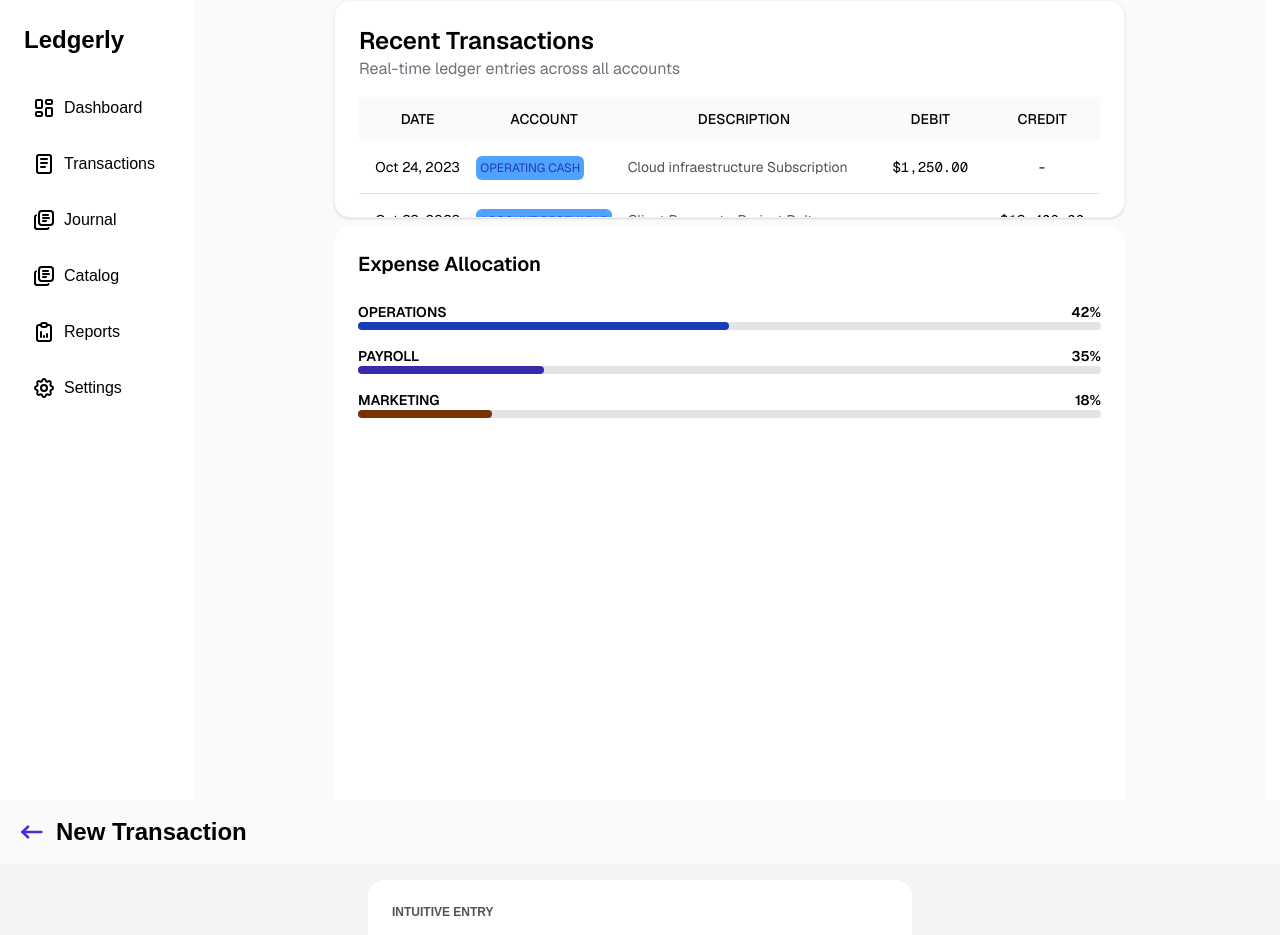
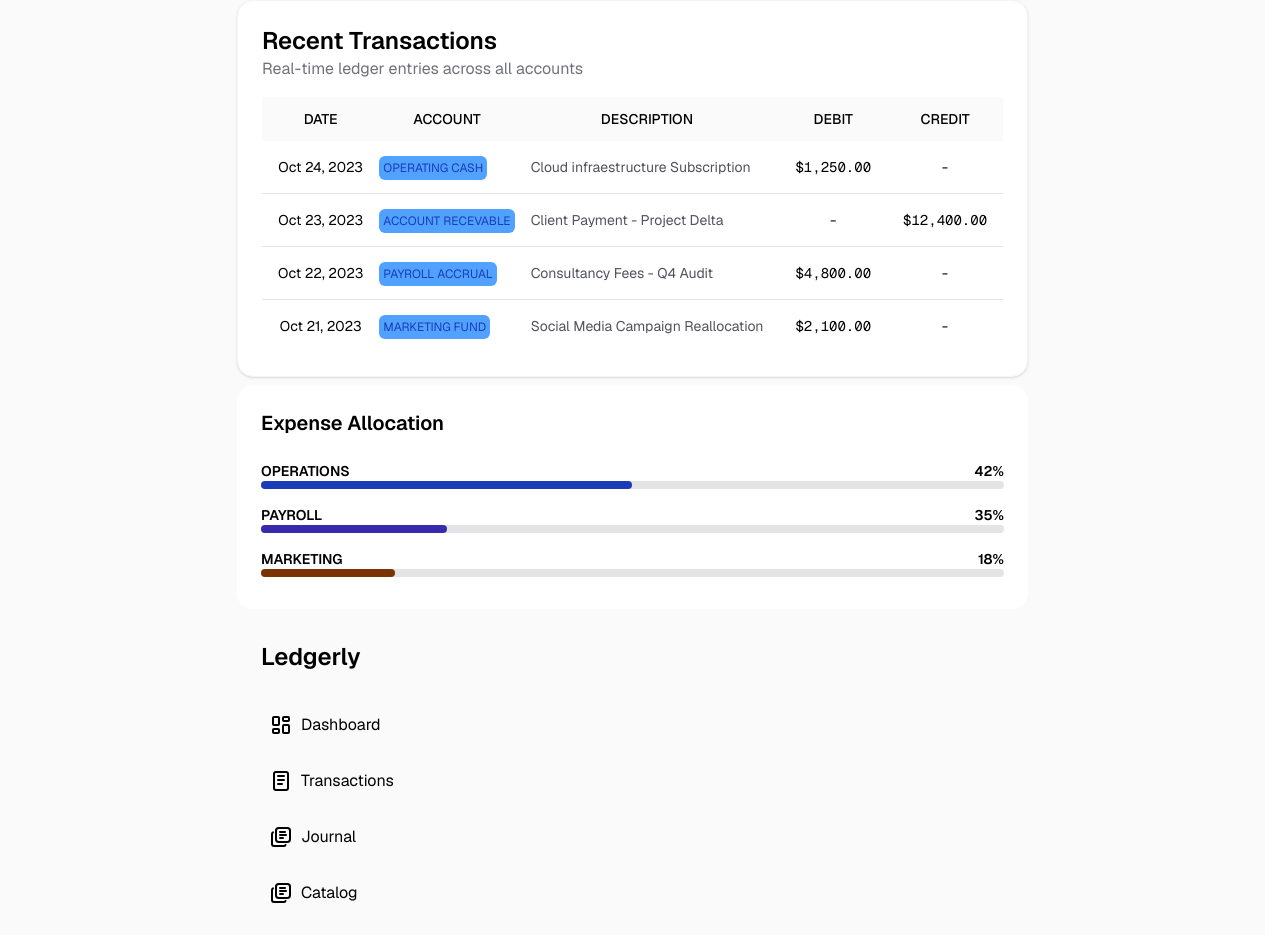
Before and after one commit to kevinmontanodev/Ledgerly, a Next.js app: page / in a window 1280 px wide. Shown: the top 935 px of the page. Built offline with nearby package versions, Linux system fonts and the light colour scheme.

Commit message:
refactor: update layout

```diff
--- a/src/app/layout.tsx
+++ b/src/app/layout.tsx
@@ -1,8 +1,6 @@
 import type { Metadata } from "next";
 import { Geist, Geist_Mono } from "next/font/google";
 import "./globals.css";
-import { Navbar } from "@/components/Navbar";
-import { NewTransactionPanel } from "@/components/NewTransactionPanel";
 
 const geistSans = Geist({
   variable: "--font-geist-sans",
@@ -21,21 +19,16 @@ export const metadata: Metadata = {
 
 export default function RootLayout({
   children,
-}: Readonly<{
-  children: React.ReactNode;
-}>) {
+}: {
+  children: React.ReactNode
+}) {
   return (
-    <html
-      lang="en"
-      className={`${geistSans.variable} ${geistMono.variable} h-full antialiased`}
+    <html lang="en"
+    className={`${geistSans.variable} ${geistMono.variable} h-full antialiased`}
     >
-      <body className="min-h-full min-w-full">
-        <div className="min-h-screen max-w-7xl w-full mx-auto flex gap-0.5 relative">
-          <Navbar/>
-          {children}
-          <NewTransactionPanel/>
-        </div>
+      <body>
+        {children}
       </body>
     </html>
-  );
+  )
 }
```
